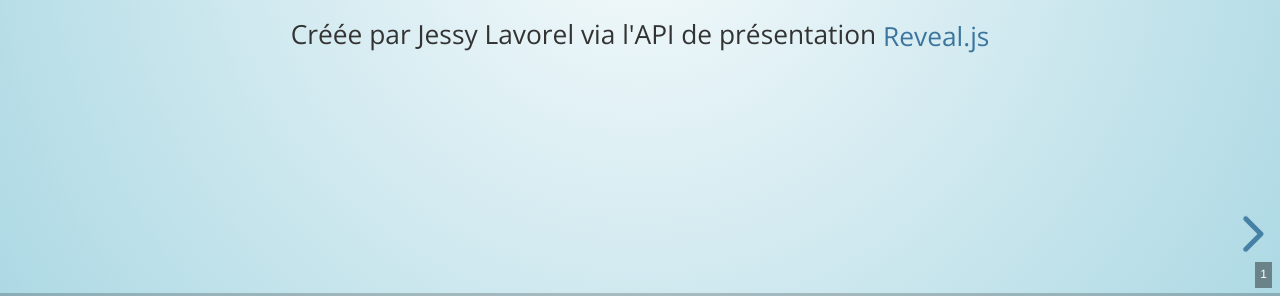
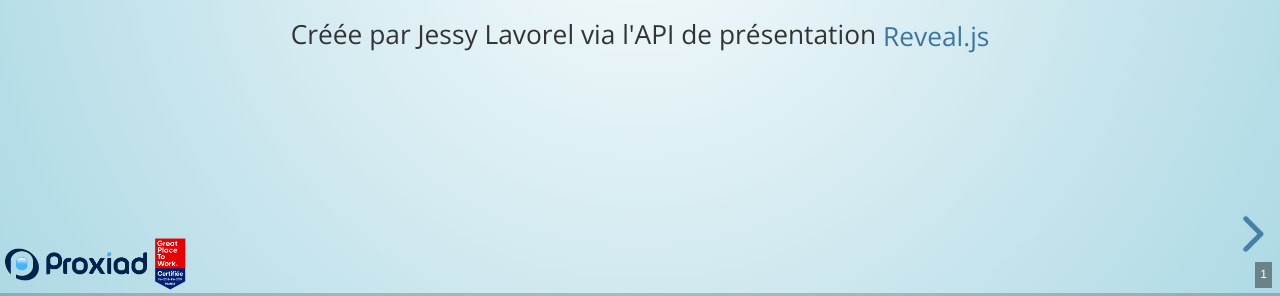
Before and after one commit to Jessy59/wiremock_presentation, a plain HTML site: page index.html in a window 1280 px wide. Shown: the part 504-800 px from the top of the page. Drawn offline with nearby package versions, Linux system fonts and the light colour scheme.

Commit message:
add proxiad icon

```diff
--- a/index.html
+++ b/index.html
@@ -278,6 +278,8 @@
             </section>
         </section>
     </div> <!-- End div slide -->
+    <div style="position: absolute; bottom:0;">                <img src="images/proxiad.png" class="imgNoDecorate" width="200"/>
+    </div>
 
 </div> <!-- End div Reveal -->
 
```
Also changed, not shown: images/proxiad.png (added).
